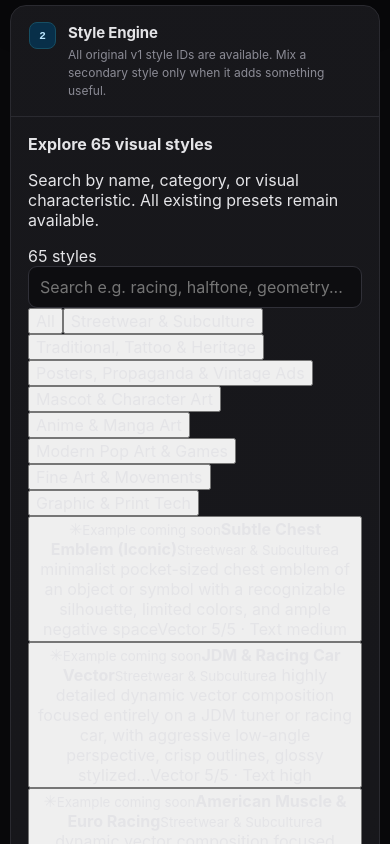
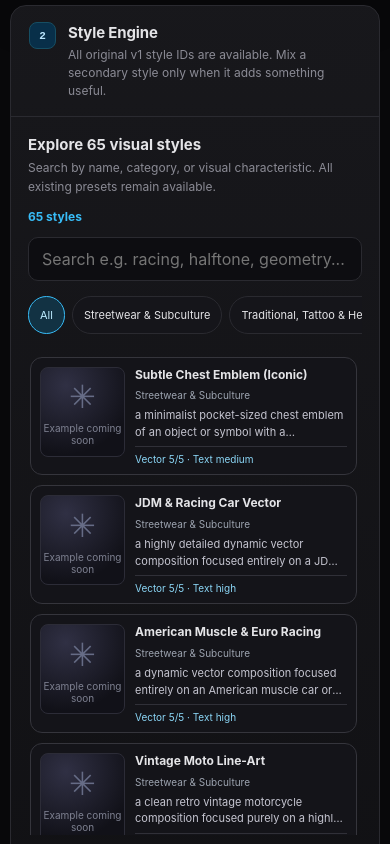
Before and after one commit to ayamkabisat-byte/tshirt-prompt-forge-v2, a React (Vite) app: page / in a window 390 px wide. Shown: the part 1080-1924 px from the top of the page. Built offline with nearby package versions, Linux system fonts and the light colour scheme.

Commit message:
style(ui): responsive searchable style cards and accessible advanced controls

```diff
--- a/src/styles.css
+++ b/src/styles.css
@@ -131,3 +131,34 @@ input[type="range"] { padding: 3px 0; accent-color: var(--cyan); border: 0; back
   .style-info { align-items: flex-start; flex-direction: column; }
   .style-tags { justify-content: flex-start; }
 }
+
+/* Visual Style Library: a presentation layer over the unchanged style IDs and prompt compiler. */
+.style-gallery{display:grid;gap:13px;min-width:0}
+.style-gallery-heading{display:flex;justify-content:space-between;gap:12px;align-items:start}
+.style-gallery-heading strong{font-size:15px}
+.style-gallery-heading p{margin:5px 0 0;color:var(--muted);font-size:12px;line-height:1.55}
+.style-gallery-heading>span{white-space:nowrap;color:var(--cyan);font-size:12px;font-weight:700}
+.style-gallery>input{width:100%;min-height:44px;padding:11px 13px;border:1px solid var(--line);border-radius:10px;background:#0d0d11;color:#e4e4e7}
+.style-category-tabs{display:flex;gap:7px;overflow-x:auto;padding:2px 0 8px;scrollbar-width:thin}
+.style-category-tabs button{flex:0 0 auto;min-height:38px;padding:8px 11px;border:1px solid var(--line);border-radius:999px;background:#15151a;font-size:11px;cursor:pointer}
+.style-category-tabs button.active{background:#123243;border-color:#38bdf8;color:#bcecff}
+.style-gallery-grid{display:grid;grid-template-columns:repeat(3,minmax(0,1fr));gap:10px;max-height:580px;overflow-y:auto;overscroll-behavior:contain;padding:2px 5px 5px 2px}
+.style-tile{min-width:0;display:flex;flex-direction:column;align-items:stretch;text-align:left;gap:6px;border:1px solid #35353c;border-radius:12px;background:#141419;padding:9px;cursor:pointer}
+.style-tile:hover{border-color:#6b7280;background:#1c1c23}
+.style-tile.active{border-color:#38bdf8;box-shadow:inset 0 0 0 1px #38bdf8;background:#14232b}
+.style-tile-visual{height:100px;display:grid;place-items:center;overflow:hidden;border-radius:8px;background:radial-gradient(circle at 30% 20%,#303044,#111118 75%);border:1px solid #2c2c37}
+.style-tile-visual img{width:100%;height:100%;object-fit:cover}
+.style-tile-placeholder{display:grid;gap:6px;text-align:center;color:#7e8191}
+.style-tile-placeholder>span{font-size:32px;color:#666c86}
+.style-tile-placeholder small{font-size:10px}
+.style-tile>strong{font-size:12px;line-height:1.4}
+.style-tile>small{font-size:10px;color:#9ca3af}
+.style-tile-description{font-size:11px;color:#c5c5d0;line-height:1.5;display:-webkit-box;-webkit-box-orient:vertical;-webkit-line-clamp:4;overflow:hidden}
+.style-tile-score{margin-top:auto;padding-top:6px;border-top:1px solid #303038;color:#8bd6f6;font-size:10px}
+.advanced-style-toggle{width:100%;min-height:44px;text-align:left;padding:12px 14px;border:1px solid #3b3b44;border-radius:10px;background:#19191f;font-size:13px;font-weight:700;cursor:pointer}
+.advanced-style-content{display:grid;gap:12px;padding:14px;border:1px solid var(--line);border-radius:12px}
+.style-gallery button:focus-visible,.advanced-style-toggle:focus-visible{outline:2px solid #38bdf8;outline-offset:2px}
+@media(max-width:1180px){.style-gallery-grid{grid-template-columns:repeat(2,minmax(0,1fr))}}
+@media(max-width:720px){.style-gallery-grid{grid-template-columns:repeat(2,minmax(0,1fr));max-height:480px}.style-tile-visual{height:85px}.style-gallery-heading{flex-wrap:wrap}}
+@media(max-width:420px){.style-gallery-grid{grid-template-columns:1fr}.style-tile{display:grid;grid-template-columns:85px 1fr;column-gap:10px}.style-tile-visual{grid-row:span 4;height:90px}.style-tile-description{-webkit-line-clamp:2}}
+@media(prefers-reduced-motion:reduce){.style-tile{scroll-behavior:auto}}
```
